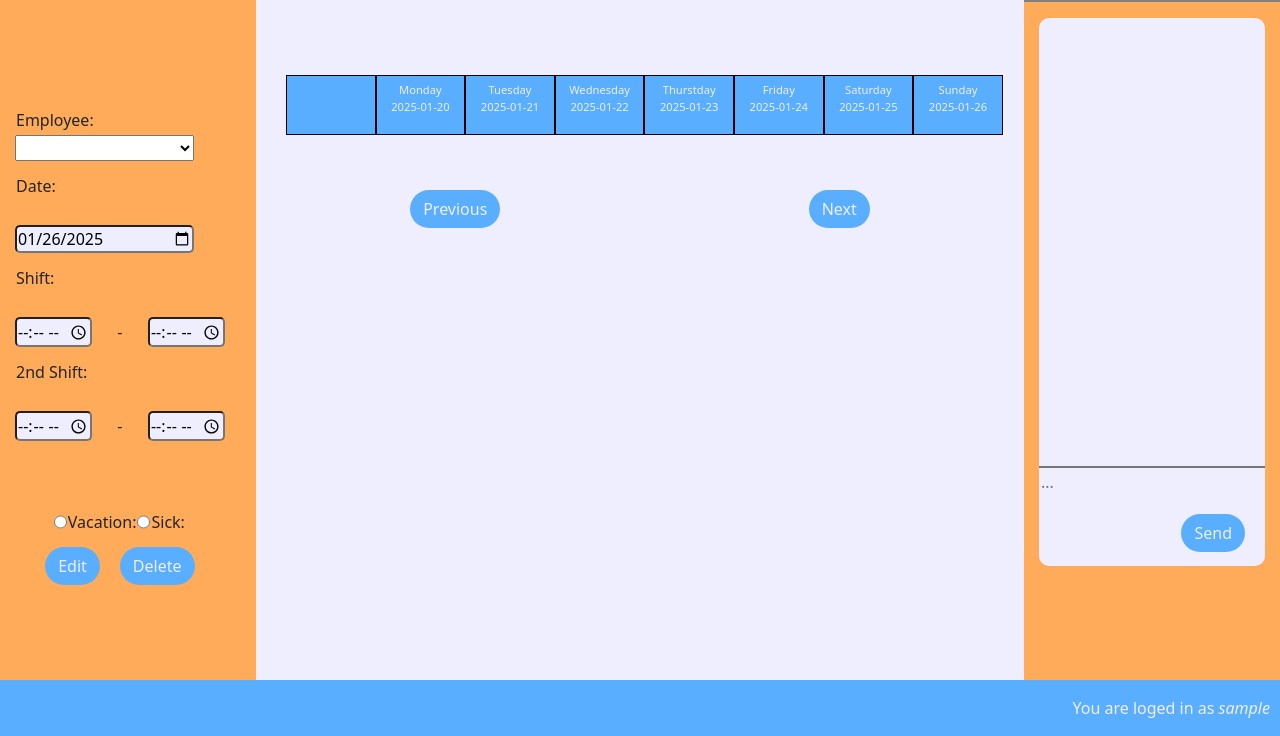
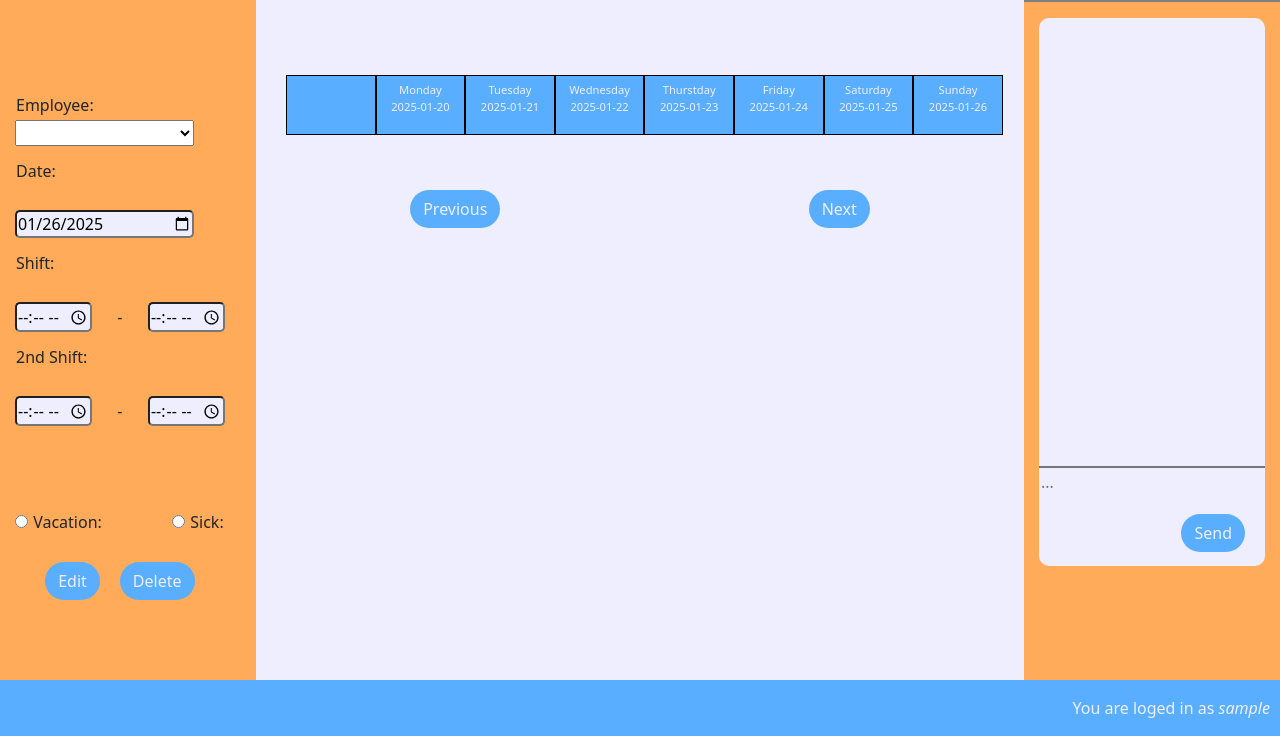
Before and after one commit to ZoltanNyaradi/work-schedule, a Django app: page / in a window 1280 px wide. Shown: the part 80-816 px from the top of the page. Run offline with Django 5.2, Linux system fonts and the light colour scheme; the visitor is signed in with stand-in values (Sample User, id 1); data comes from the database, SQL or seed files in the repository; data that the repository does not hold is empty.

Commit message:
Add space between quick options

```diff
--- a/schedule/views.py
+++ b/schedule/views.py
@@ -16,7 +16,6 @@ from .models import Schedule, Message
     Render schedule, messages
 '''
 def schedule(request):
-
 
     # Get users
     users = list(User.objects.values('id','username', 'groups', 'is_staff'))
--- a/static/css/style.css
+++ b/static/css/style.css
@@ -181,11 +181,8 @@ footer{
 
 #quick-options{
 	display: flex;
-	justify-content: center;
-}
-
-#quick-options > div{
-	display: flex;
+	justify-content: space-between;
+  margin: 15px;
 }
 
 #submit-schedule-div > submit{
```
